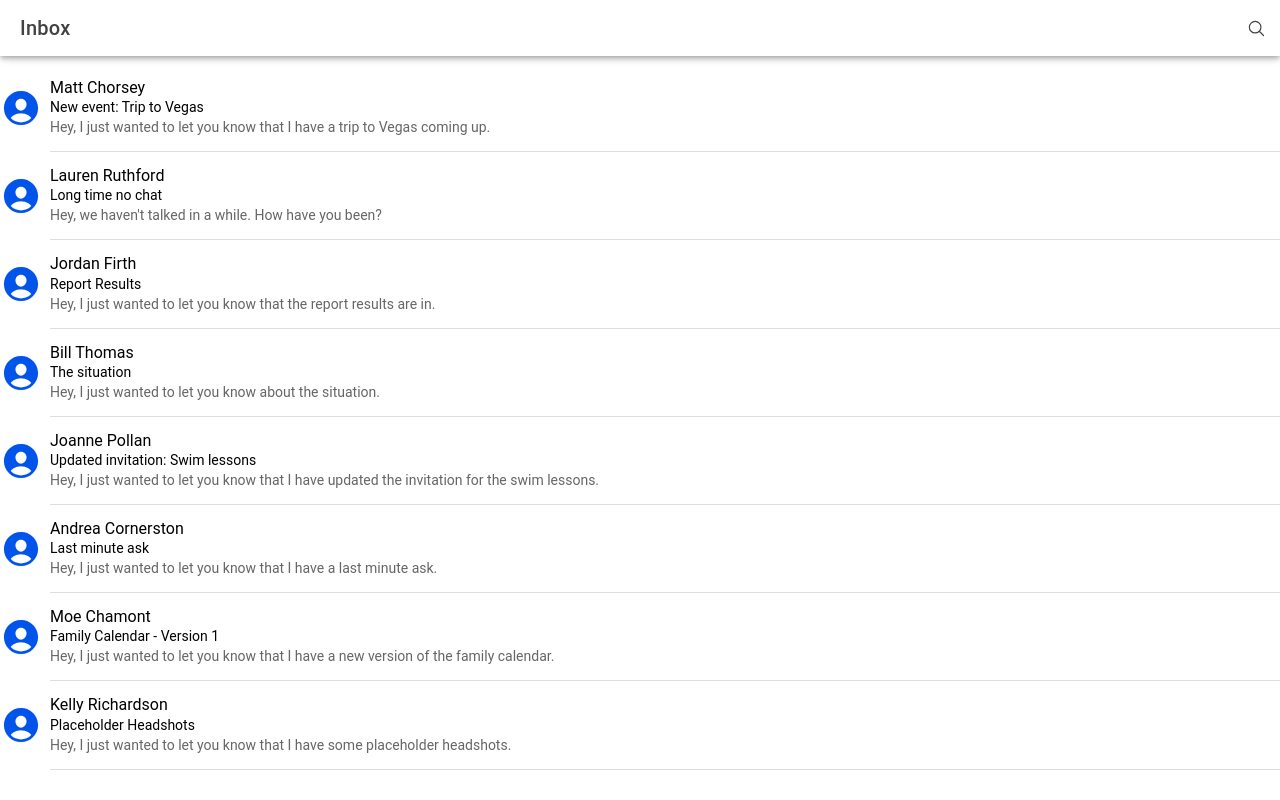
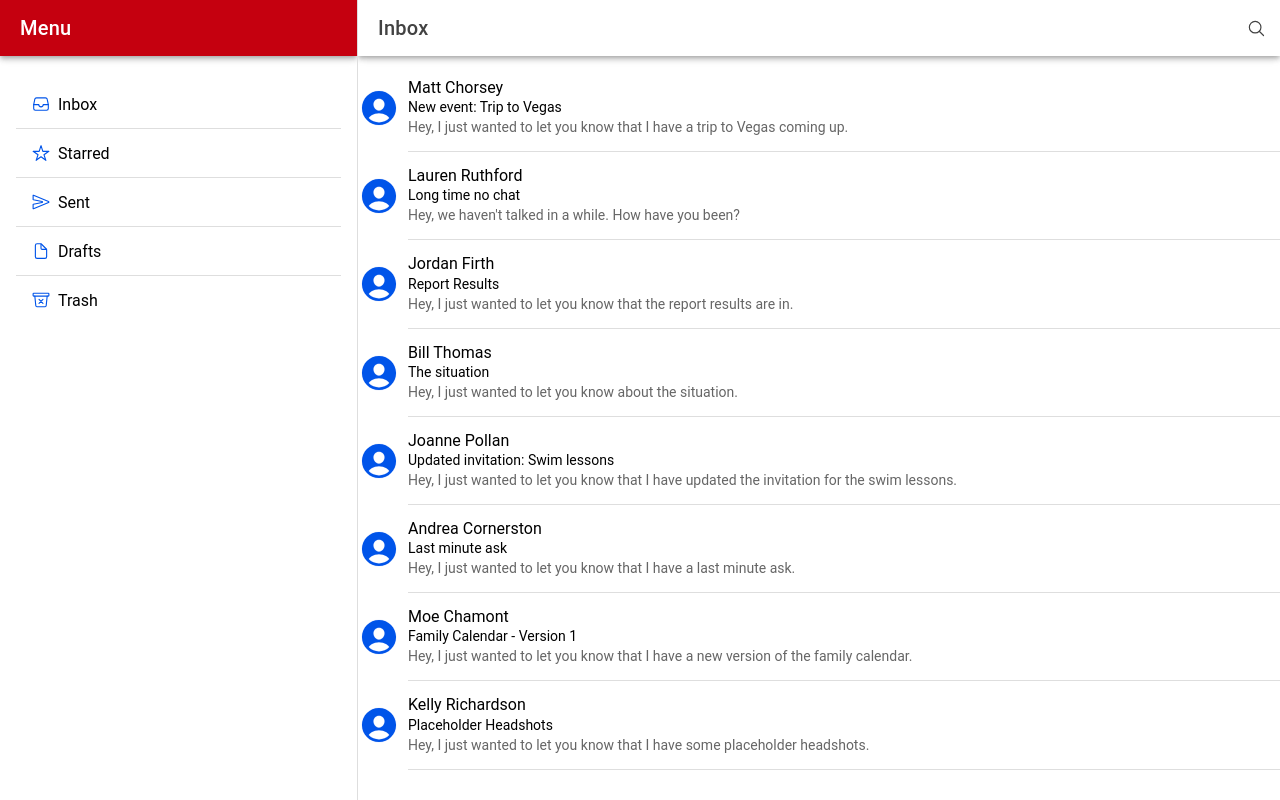
Before and after one commit to JstVex/email-app, a React (Vite) app: page /inbox in a window 1280 px wide. Built offline with nearby package versions, Linux system fonts and the light colour scheme.

Commit message:
Implement Sidebar Menu

```diff
--- a/src/App.tsx
+++ b/src/App.tsx
@@ -1,5 +1,5 @@
 import { Redirect, Route } from 'react-router-dom';
-import { IonApp, IonRouterOutlet, setupIonicReact } from '@ionic/react';
+import { IonApp, IonRouterOutlet, IonSplitPane, setupIonicReact } from '@ionic/react';
 import { IonReactRouter } from '@ionic/react-router';
 import Inbox from './pages/Inbox';
 import ViewMail from './pages/ViewMail';
@@ -29,10 +29,11 @@ import '@ionic/react/css/display.css';
 
 /* import '@ionic/react/css/palettes/dark.always.css'; */
 /* import '@ionic/react/css/palettes/dark.class.css'; */
-import '@ionic/react/css/palettes/dark.system.css';
+// import '@ionic/react/css/palettes/dark.system.css';
 
 /* Theme variables */
 import './theme/variables.css';
+import Menu from './components/Menu';
 
 setupIonicReact();
 
@@ -40,7 +41,9 @@ const App: React.FC = () => (
   <IonApp>
     {/* This is the Ionic React Router component that wraps the entire app */}
     <IonReactRouter>
-      <IonRouterOutlet>
+      <IonSplitPane contentId="main">
+        <Menu />
+        <IonRouterOutlet id='main'>
           <Route path="/" exact={true}>
             <Redirect to="/inbox" />
           </Route>
@@ -53,6 +56,7 @@ const App: React.FC = () => (
             <ViewMail />
           </Route>
         </IonRouterOutlet>
+      </IonSplitPane>
     </IonReactRouter>
   </IonApp>
 );
--- /dev/null
+++ b/src/components/Menu.css
@@ -0,0 +1,13 @@
+/* ion-menu {
+    --ion-background-color: var(--ion-color-danger);
+    --ion-text-color: var(--ion-color-primary-contrast);
+
+    ion-list {
+        background: transparent;
+        color: white;
+    }
+
+    ion-icon {
+        color: white;
+    }
+} */
--- /dev/null
+++ b/src/components/Menu.tsx
@@ -0,0 +1,60 @@
+import React from 'react';
+import {
+    IonMenu,
+    IonHeader,
+    IonToolbar,
+    IonTitle,
+    IonContent,
+    IonList,
+    IonItem,
+    IonLabel,
+    IonMenuToggle,
+    IonIcon,
+    IonButtons,
+    IonMenuButton
+} from '@ionic/react';
+import { documentOutline, fileTrayOutline, sendOutline, starOutline, trashBinOutline, warning } from 'ionicons/icons';
+import './Menu.css';
+
+const Menu: React.FC = () => {
+    return (
+        <IonMenu contentId="main" type="overlay">
+            <IonHeader>
+                <IonToolbar color={'danger'}>
+                    <IonTitle>Menu</IonTitle>
+                    <IonButtons slot="end">
+                        <IonMenuButton></IonMenuButton>
+                    </IonButtons>
+                </IonToolbar>
+            </IonHeader>
+            <IonContent>
+                <IonList inset={true} lines='full' id="ion-list">
+                    <IonMenuToggle auto-hide="false">
+                        <IonItem routerLink="/" routerDirection="none">
+                            <IonIcon slot="start" icon={fileTrayOutline} size='small' className='ion-padding-start' />
+                            <IonLabel>Inbox</IonLabel>
+                        </IonItem>
+                        <IonItem routerLink="/starred" routerDirection="none">
+                            <IonIcon slot="start" icon={starOutline} size='small' className='ion-padding-start' />
+                            <IonLabel>Starred</IonLabel>
+                        </IonItem>
+                        <IonItem routerLink="/sent" routerDirection="none">
+                            <IonIcon slot="start" icon={sendOutline} size='small' className='ion-padding-start' />
+                            <IonLabel>Sent</IonLabel>
+                        </IonItem>
+                        <IonItem routerLink="/drafts" routerDirection="none">
+                            <IonIcon slot="start" icon={documentOutline} size='small' className='ion-padding-start' />
+                            <IonLabel>Drafts</IonLabel>
+                        </IonItem>
+                        <IonItem routerLink="/trash" routerDirection="none">
+                            <IonIcon slot="start" icon={trashBinOutline} size='small' className='ion-padding-start' />
+                            <IonLabel>Trash</IonLabel>
+                        </IonItem>
+                    </IonMenuToggle>
+                </IonList>
+            </IonContent>
+        </IonMenu>
+    );
+};
+
+export default Menu;
```
Lines whose indentation alone changed are shown as unchanged.
